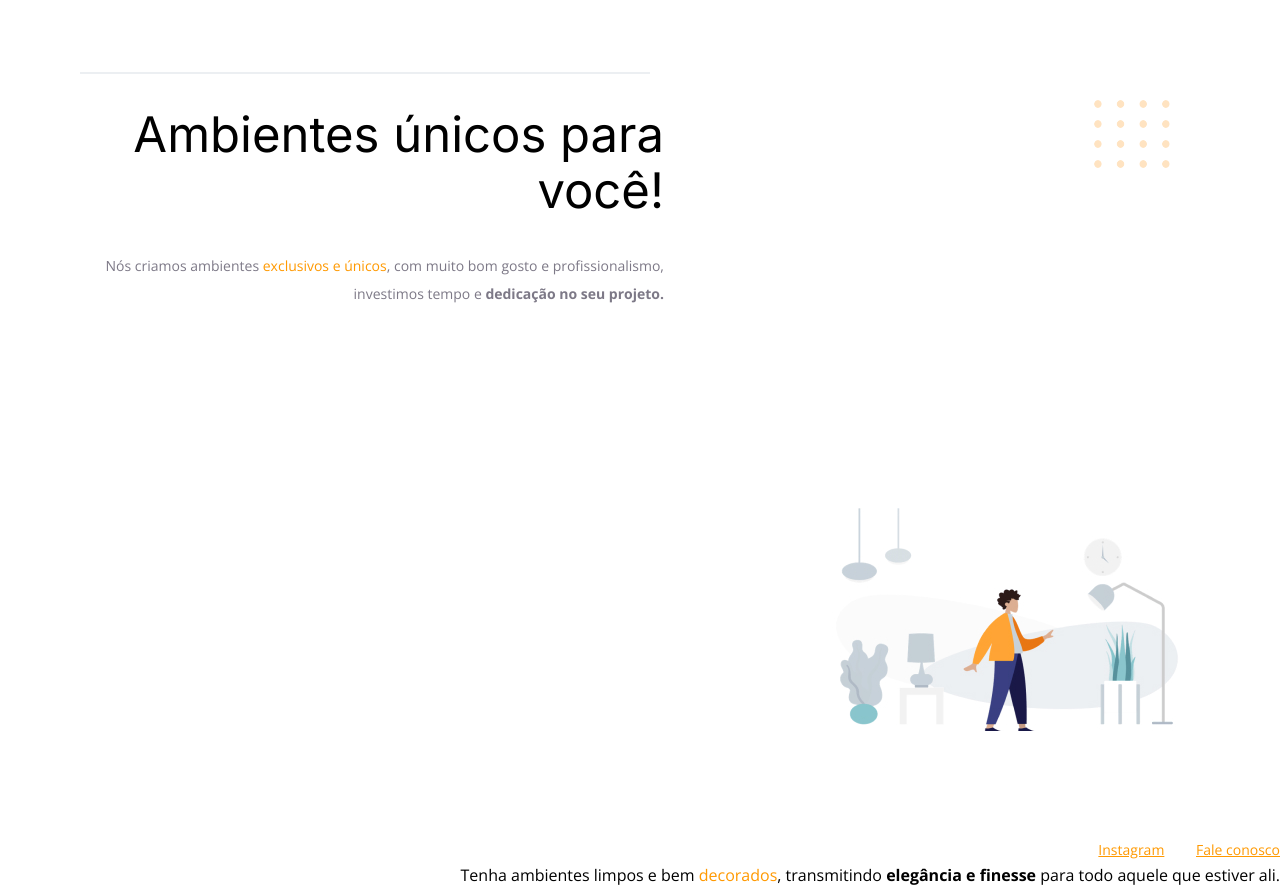
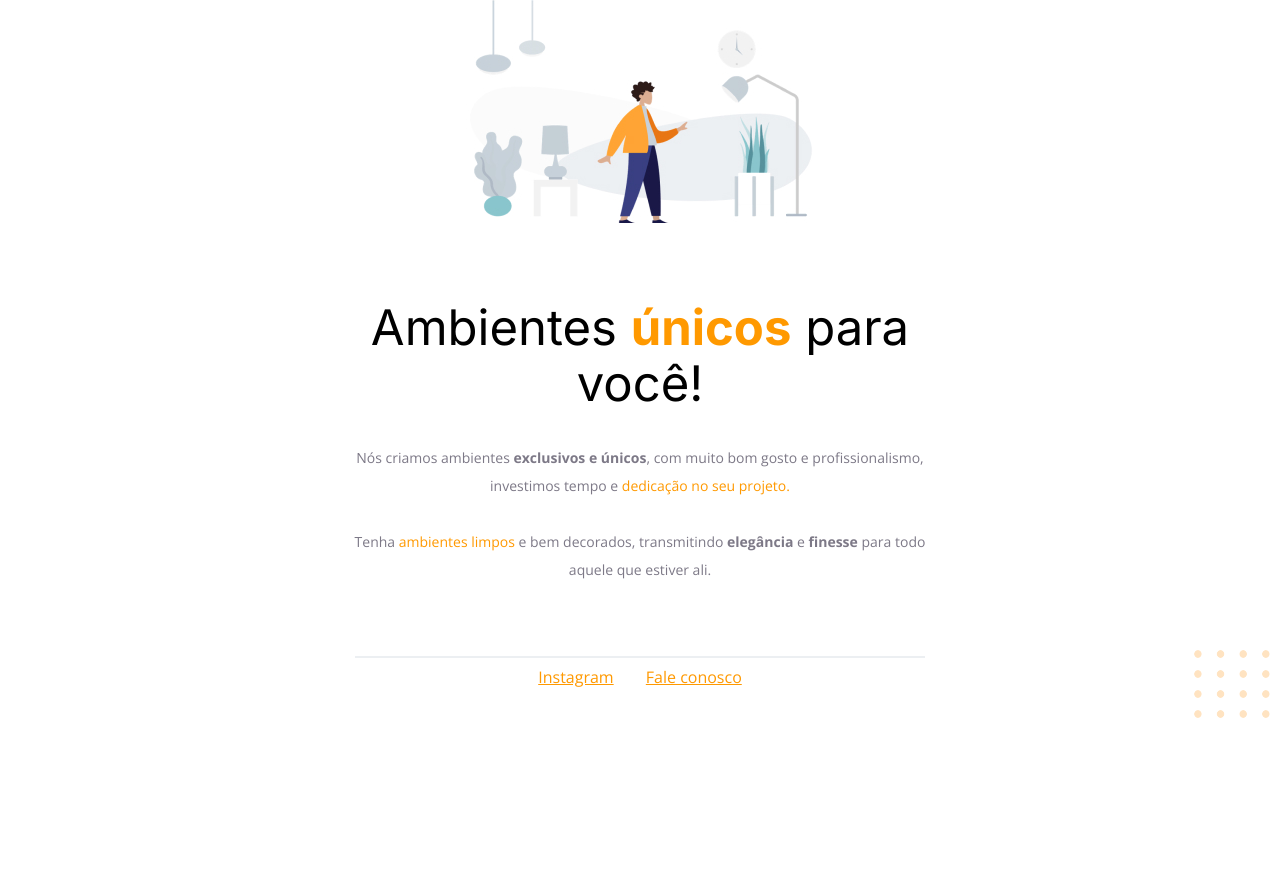
Before and after one commit to KendiFujii/C-digo-do-desafio---Fase-01, a plain HTML site: page index.html in a window 1280 px wide. After the commit the page ends 800 px from the top, so only its background shows below. Drawn offline with nearby package versions, Linux system fonts and the light colour scheme.

Commit message:
correção de bugs

```diff
--- a/index.html
+++ b/index.html
@@ -20,32 +20,32 @@
   <!-- Tag <body> é o corpo do documento, onde tem as informações que serão mostradas. -->
   <body>
     <div id="hero">
-      <div class="line"></div>
-      <h1>Ambientes únicos para você!</h1>
+      <img
+      src="images/img1.jpg"
+      alt="Desenho de uma pessoa vestindo uma camisa amarela em uma sala com Móveis"
+      />
+      <h1>Ambientes <span>únicos</span> para você!</h1>
       <p>
-        Nós criamos ambientes <span>exclusivos e únicos</span>, com muito
+        Nós criamos ambientes <strong>exclusivos e únicos</strong>, com muito
         bom gosto e profissionalismo, investimos tempo e
-        <strong>dedicação no seu projeto.</strong>
+        <span>dedicação no seu projeto.</span>
 
         <br />
         <br />
+        Tenha <span>ambientes limpos</span> e bem decorados, transmitindo
+        <strong>elegância</strong> e <strong>finesse</strong>
+        para todo aquele que estiver ali.
       </p>
     </div>
-    <img
-      src="images/img1.jpg"
-      alt="Desenho de uma pessoa vestindo uma camisa amarela em uma sala com Móveis"
-    />
 
     <div id="footer">
+      <div class="line"></div>
       <a target="_blank" href="https://instagram.com/moveisparavoce"
         >Instagram</a
       >
       <a href="mailto:contato@moveisparavoce.com">Fale conosco</a>
     </div>
 
-    Tenha ambientes limpos e bem <span>decorados</span>, transmitindo
-    <strong>elegância e finesse</strong>
-    para todo aquele que estiver ali.
 
     <img
       id="balls"
--- a/style.css
+++ b/style.css
@@ -1,16 +1,18 @@
 body {
   font-family: "Open Sans", sans-serif;
-  text-align: end;
+  text-align: center;
   margin: 0;
+
 }
 
 #hero {
     width: 592px;
     margin: 72px;
+    margin: auto;
 }
 
 img {
-    margin: 100px;
+    margin: 0 auto 72px;
 }
 
 h1 {
@@ -18,25 +20,26 @@ h1 {
   font-size: 49px;
   line-height: 56px;
   font-weight: normal;
+
+  margin: 0 auto 32px;
 }
 
 h1 span {
   font-weight: bold;
-
-  margin-bottom: 32px;
 }
 
 span, a {
   color: #ff9900;
 }
 
-p, #footer {
+p {
   color: #7d7987;
   font-size: 14px;
   line-height: 28px;
+  margin: 0 auto 72px;
 }
 
-#footer a + a {
+a + a {
     margin-left: 28px;
 }
 
@@ -44,13 +47,13 @@ p, #footer {
     width: 568px;
     height: 0;
 
-    margin: 0 8px;
+    margin: 0 auto 8px;
 
     border: 1px solid #ECEFF2;
 }
 
 #balls {
     position: fixed;
-    top: 0;
+    bottom: 0;
     right: 0;
 }
```
